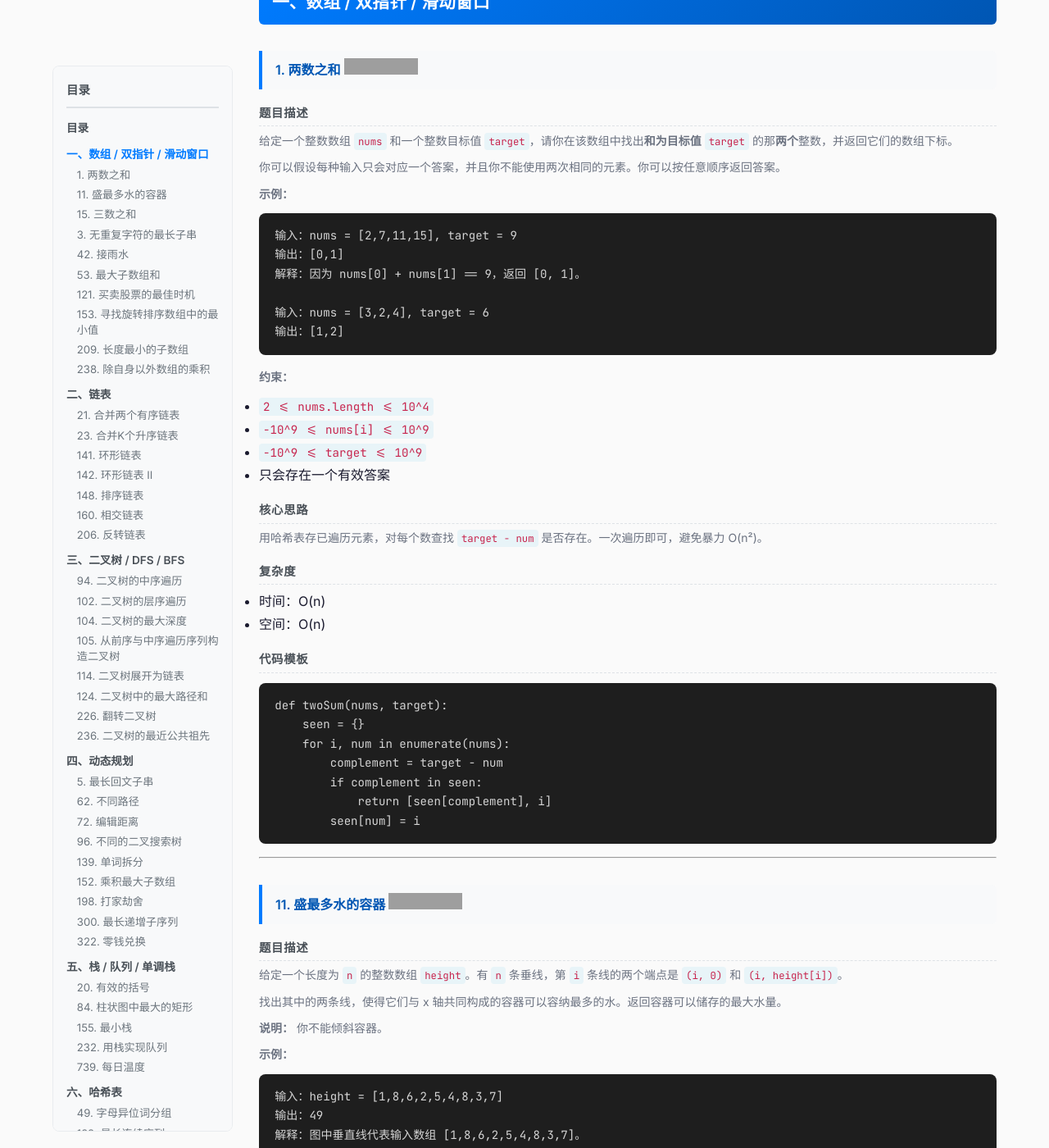
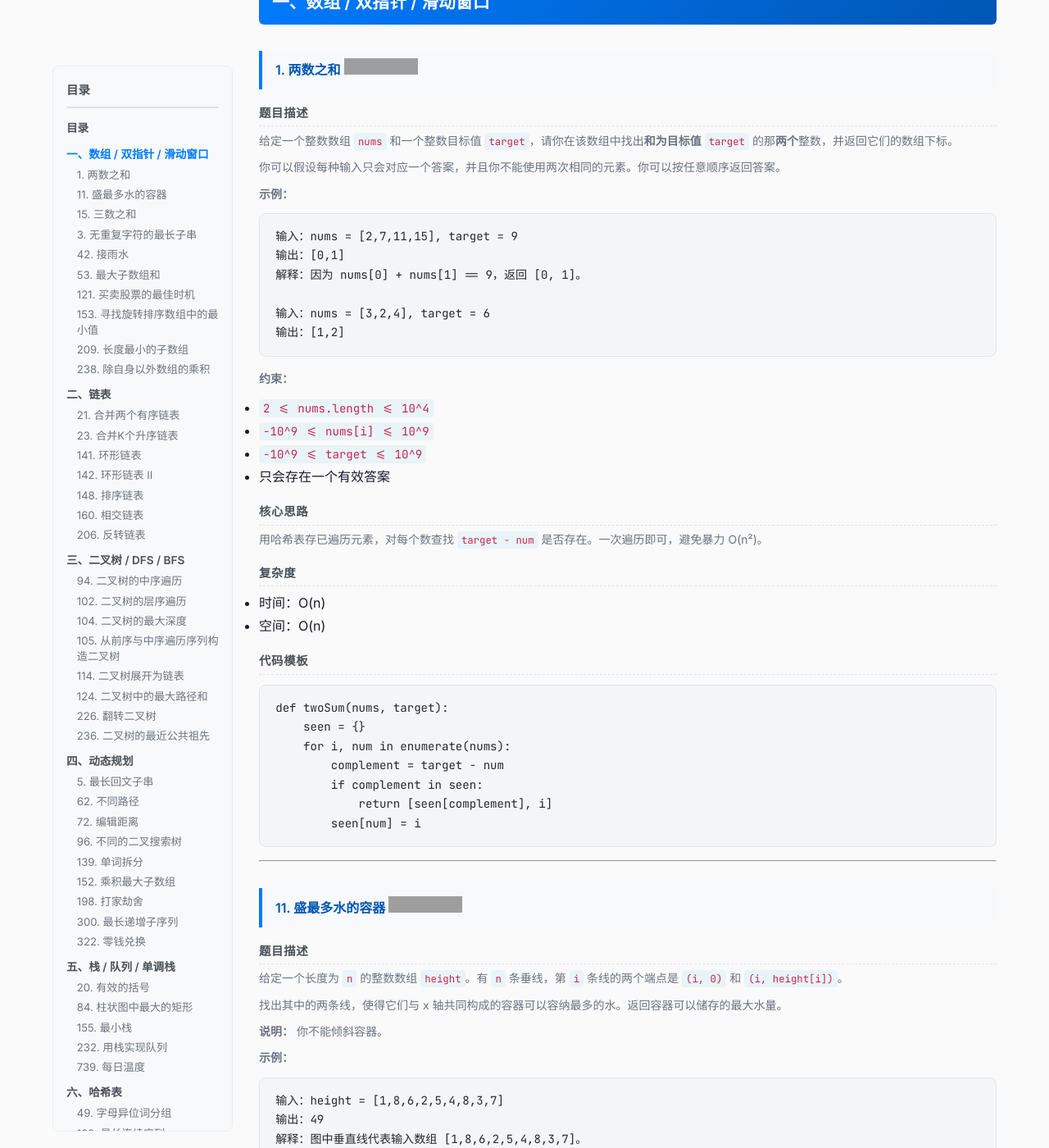
Before and after one commit to chengenbao/chengenbao.github.io, a Jekyll site: the page built from notes/leetcode-top100.md, in a window 1280 px wide and 1400 px high, scrolled down 788 px. Shown: the whole window at 82% size. Built offline with Jekyll 4.4.1, drawn with Linux system fonts in a browser that asks for light colours; grey boxes are pictures that could not be loaded.

Commit message:
style: use light gray background for code blocks

```diff
--- a/_layouts/note.html
+++ b/_layouts/note.html
@@ -101,15 +101,15 @@
       .note-body h3 .hard  { background:#dc3545; color:#fff; font-size:0.72rem; padding:2px 7px; border-radius:12px; margin-left:6px; font-weight:600; vertical-align:middle; }
       /* ===== Code Blocks ===== */
       .note-body pre {
-        background: #1e1e1e;
-        color: #d4d4d4;
+        background: #f4f5f7;
+        color: #24292e;
         border-radius: 8px;
         padding: 1rem 1.2rem;
         overflow-x: auto;
         font-size: 0.88rem;
         line-height: 1.6;
         margin: 0.75rem 0 1rem;
-        border: none;
+        border: 1px solid #e1e4e8;
       }
       .note-body code {
         font-family: 'JetBrains Mono', 'Fira Code', 'Cascadia Code', Consolas, monospace;
```
